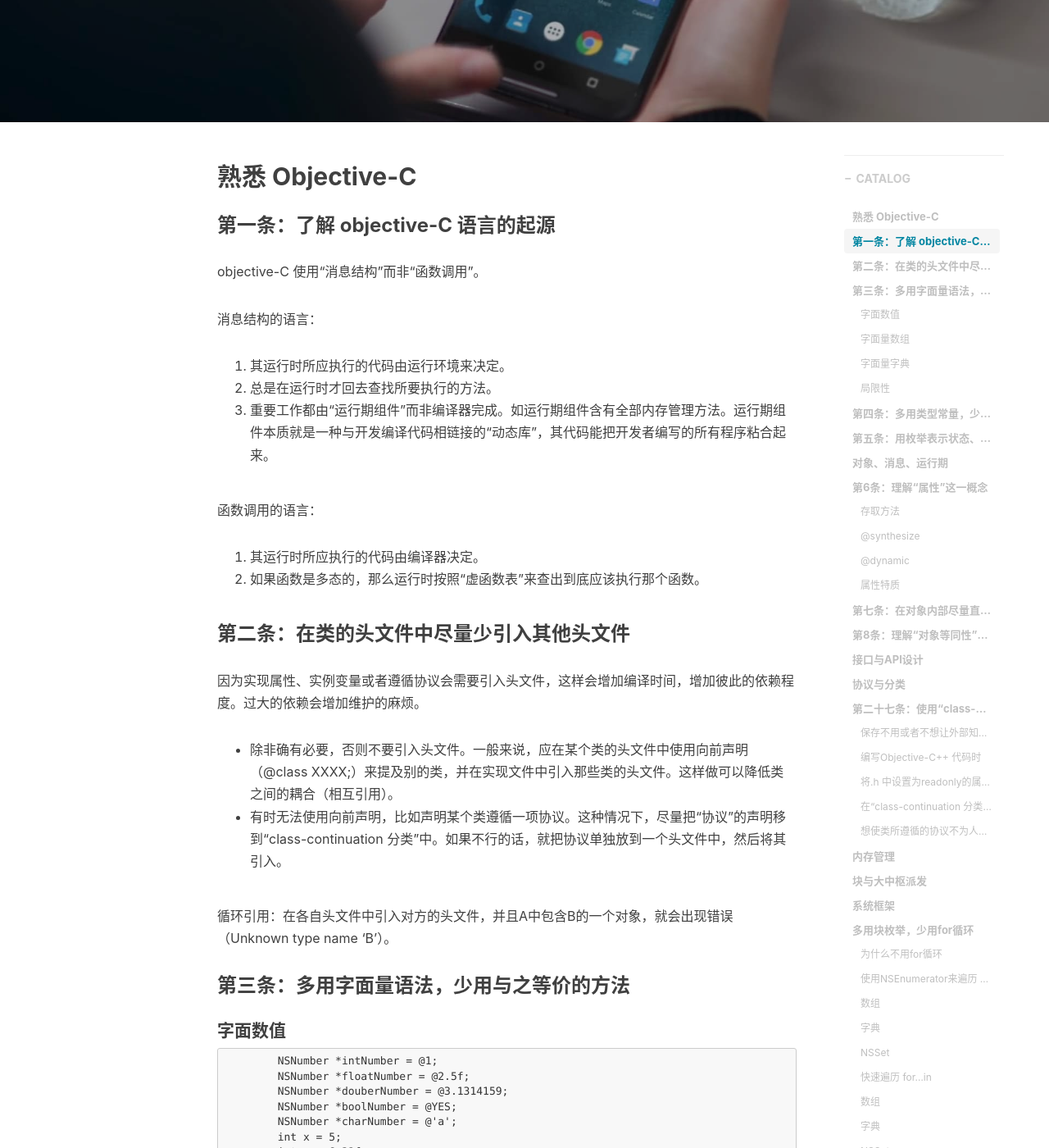
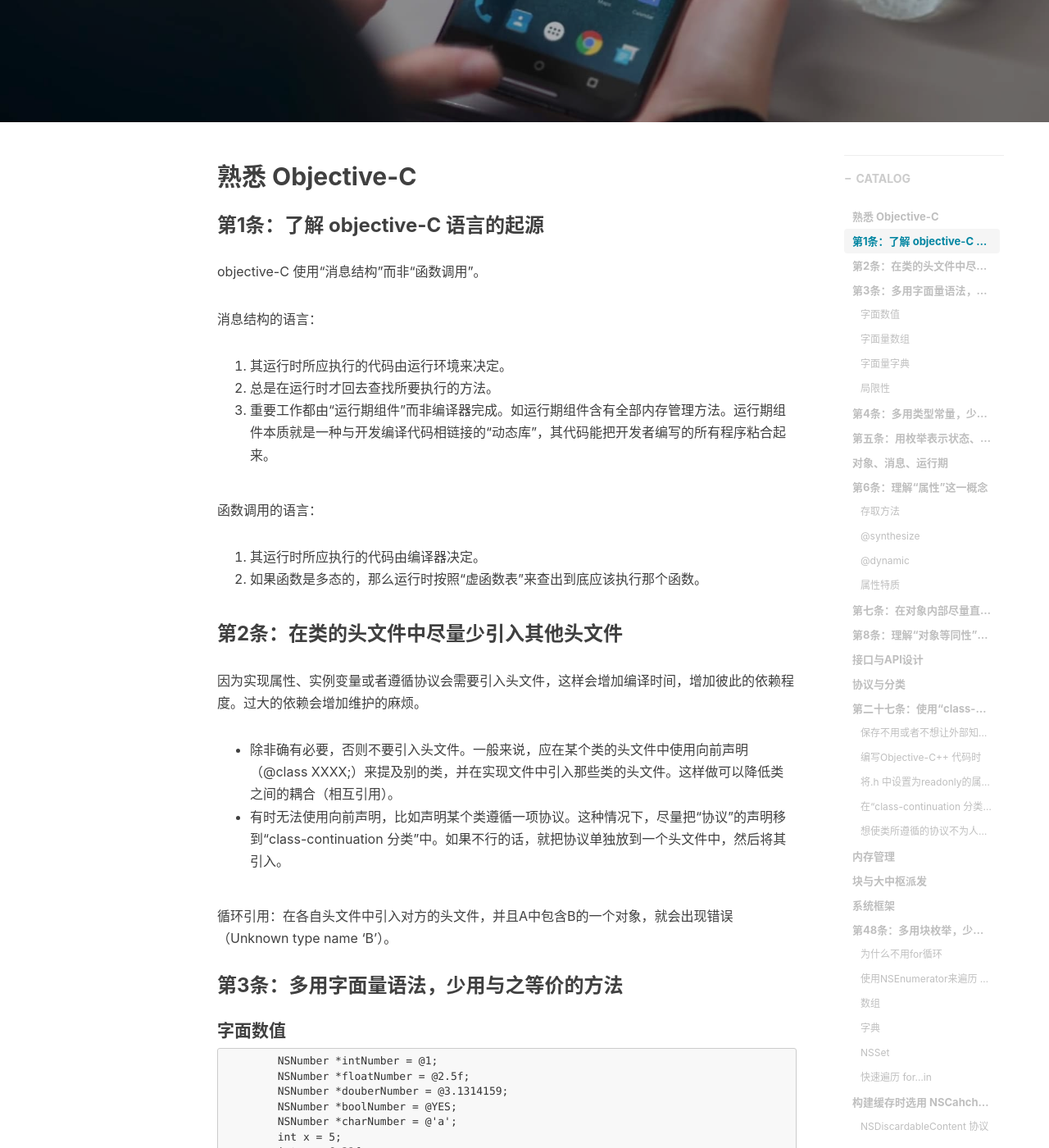
Before and after one commit to MFNothing/MFNothing.github.io, a Jekyll site: the page built from _posts/2017-07-31-effictive-Objective-C.markdown, in a window 1280 px wide and 1400 px high, scrolled down 434 px. Shown: the whole window at 82% size. Built offline with Jekyll 4.4.1, drawn with Linux system fonts in a browser that asks for light colours; nearby versions of some CDN libraries; comment, search, counter and statistics services are not loaded; some of the changed text lies outside the part shown.

Commit message:
fix layout

````diff
--- a/_posts/2017-07-31-effictive-Objective-C.markdown
+++ b/_posts/2017-07-31-effictive-Objective-C.markdown
@@ -13,7 +13,7 @@
 
 ## 熟悉 Objective-C
 
-### 第一条：了解 objective-C 语言的起源
+### 第1条：了解 objective-C 语言的起源
 
 objective-C 使用“消息结构”而非“函数调用”。
 
@@ -28,7 +28,7 @@
 1. 其运行时所应执行的代码由编译器决定。
 2. 如果函数是多态的，那么运行时按照“虚函数表”来查出到底应该执行那个函数。
 
-### 第二条：在类的头文件中尽量少引入其他头文件
+### 第2条：在类的头文件中尽量少引入其他头文件
 
 因为实现属性、实例变量或者遵循协议会需要引入头文件，这样会增加编译时间，增加彼此的依赖程度。过大的依赖会增加维护的麻烦。
 
@@ -37,7 +37,7 @@
 
 循环引用：在各自头文件中引入对方的头文件，并且A中包含B的一个对象，就会出现错误（Unknown type name 'B'）。
 
-### 第三条：多用字面量语法，少用与之等价的方法
+### 第3条：多用字面量语法，少用与之等价的方法
 
 #### 字面数值
 
@@ -99,7 +99,7 @@
 需要可变的话加一个mutableCopy
 
 
-### 第四条：多用类型常量，少用#define预处理指令
+### 第4条：多用类型常量，少用#define预处理指令
 
 * 不要用预处理指令定义常量。这样定义出来的常量不含类型信息，编译器只是会在编译前据此执行查看与替换操作。即使有人重新定义了常量值，编译器也不会产生警告信息（其实会有警告），这将导致应用程序中的常量值不一致。
 * 在实现文件中使用static const来定义“只在编译单元内可见的常量”。由于此类常量不会在全局符号表中，所以无须为其名称加前缀或加一个字母k。
@@ -357,7 +357,7 @@
 ## 块与大中枢派发
 ## 系统框架
 
-### 多用块枚举，少用for循环
+### 第48条：多用块枚举，少用for循环
 
 #### 为什么不用for循环
 
@@ -416,7 +416,7 @@
 
 缺点是无法直接拿到对象下标
 
-##### 数组
+**数组**
 
 ```
 - (void)enumerateArrByForIn:(NSArray *)array
@@ -427,7 +427,7 @@
 }
 ```
 
-##### 字典
+**字典**
 
 ```
 - (void)enumerateDictionaryByForIn:(NSDictionary *)dictionary
@@ -438,7 +438,7 @@
 }
 ```
 
-#### NSSet
+**NSSet**
 
 ```
 - (void)enumerateSetByForIn:(NSSet *)set
@@ -449,7 +449,7 @@
 }
 ```
 
-#### 块遍历
+**块遍历**
 
 ```
     /*
@@ -460,7 +460,7 @@
      */
 ```
 
-##### 数组
+**数组**
 
 ```
 - (void)enumerateArrUsingBlock:(NSArray *)array
@@ -479,7 +479,7 @@
 }
 ```
 
-##### 字典
+**字典**
 
 ```
 - (void)enumerateDictionaryUsingBlock:(NSDictionary *)dictionary
@@ -498,7 +498,7 @@
 }
 ```
 
-#### NSSet
+**NSSet**
 
 ```
 - (void)enumerateSetUsingBlock:(NSSet *)set
````
